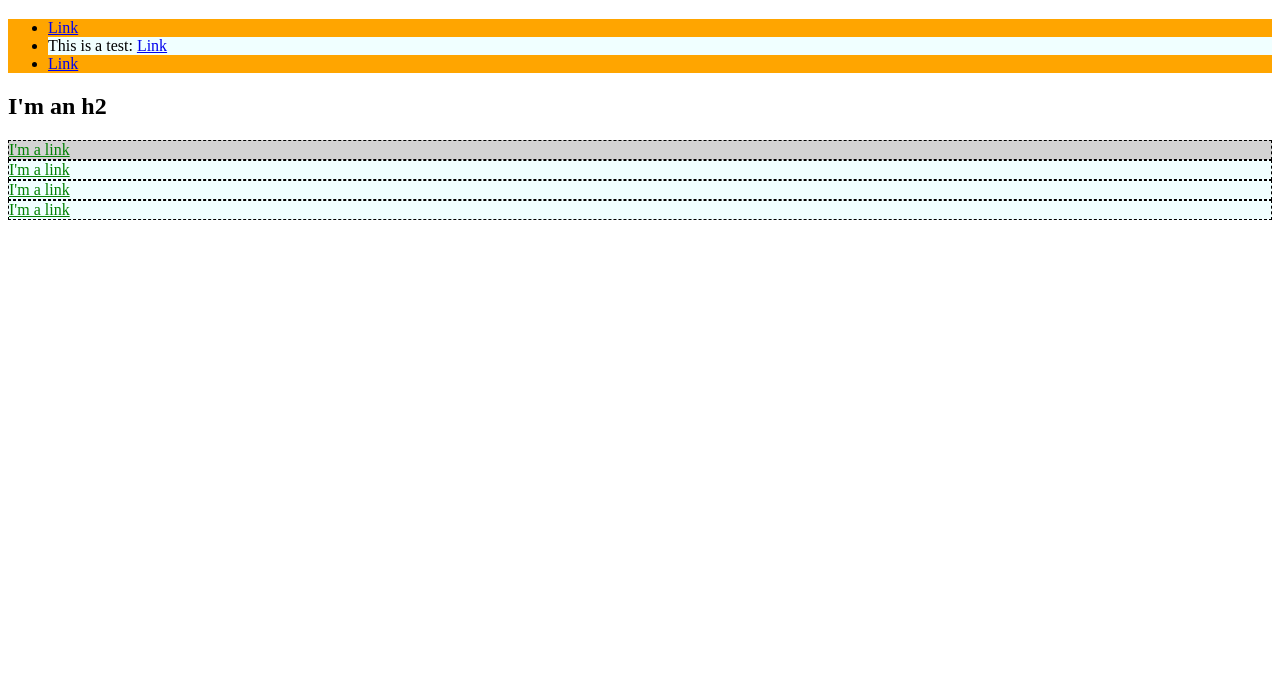
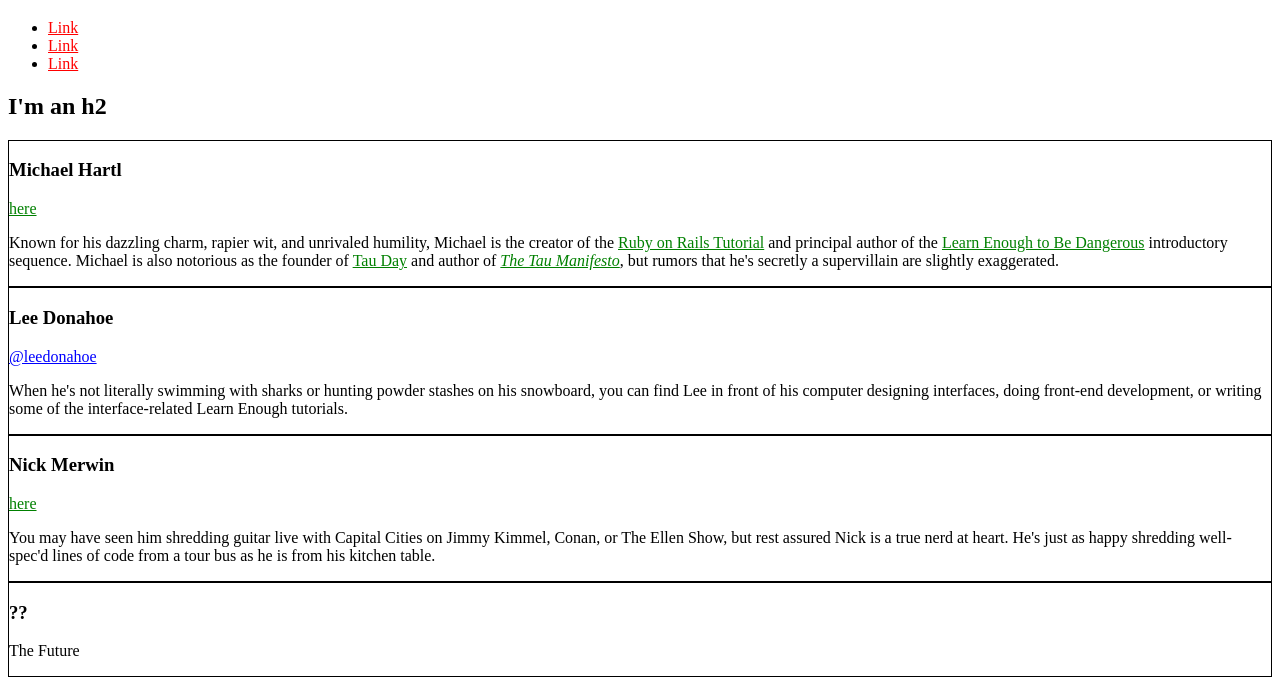
Before and after one commit to themartinicat/wigdt.github.io, a plain HTML site: page index.html in a window 1280 px wide. Shown: the part 61-756 px from the top of the page. Drawn offline with Linux system fonts and the light colour scheme.

Commit message:
Getting ready for next step

```diff
--- a/index.html
+++ b/index.html
@@ -4,50 +4,75 @@
     <title>Test Page: Don't Panic</title>
     <meta charset="utf-8">
     <style>
-
-      #important {
-        background: orange;
-  	  }
-  	  .hilited {
-  	  	background: azure;
-  	  	}
-      #exec-bio {
-        background: lightgrey;
-        }
+      a {
+        color: red;
+      }
       .bio-box {
-        border: 1px dashed black;
+        border: 1px solid black;
       }
       .bio-box a {
-      	color: green;
-      	}
+        color: green;
+      }
+      a.social-link {
+        color:blue;
+      }
     </style>
-
   </head>
   <body>
     <h1>I'm an h1</h1>
-    <ul id="important">
+    <ul>
       <li>
-        <a href="http://example.com/" ">Link</a>
-      </li>
-      <li class="hilited">This is a test:
-        <a href="http://example.com/" ">Link</a>
+        <a href="http://example.com/">Link</a>
       </li>
       <li>
-        <a href="http://example.com/" ">Link</a>
+        <a href="http://example.com/">Link</a>
+      </li>
+      <li>
+        <a href="http://example.com/">Link</a>
       </li>
     </ul>
     <h2>I'm an h2</h2>
-    <div id="exec-bio" class="bio-box hilited">
-      <a href="http://example.com/" ">I'm a link</a>
+    <div class="bio-box">
+      <h3>Michael Hartl</h3>
+      <a href="http://twitter.com/mhartl">here</a>
+      <p>
+        Known for his dazzling charm, rapier wit, and unrivaled humility,
+        Michael is the creator of the
+        <a href="http://railstutorial.org/">Ruby on Rails
+        Tutorial</a> and principal author of the
+        <a href="https://learnenough.com/">
+        Learn Enough to Be Dangerous</a> introductory sequence. Michael
+        is also notorious as the founder of
+        <a href="http://tauday.com/">Tau Day</a> and author of
+        <a href="http://tauday.com/tau-manifesto"><em>The Tau
+        Manifesto</em></a>, but rumors that he's secretly a supervillain
+        are slightly exaggerated.
+      </p>
     </div>
-    <div  class="bio-box hilited">
-      <a href="http://example.com/" ">I'm a link</a>
+    <div class="bio-box">
+      <h3>Lee Donahoe</h3>
+      <a href="https://twitter.com/leedonahoe" class="social-link">@leedonahoe</a>
+      <p>
+        When he's not literally swimming with sharks or hunting powder stashes on
+        his snowboard, you can find Lee in front of his computer designing
+        interfaces, doing front-end development, or writing some of the
+        interface-related Learn Enough tutorials.
+      </p>
     </div>
-    <div  class="bio-box hilited">
-      <a href="http://example.com/" ">I'm a link</a>
+    <div class="bio-box">
+      <h3>Nick Merwin</h3>
+      <a href="https://twitter.com/nickmerwin">here</a>
+      <p>
+        You may have seen him shredding guitar live with Capital Cities on Jimmy
+        Kimmel, Conan, or The Ellen Show, but rest assured Nick is a true nerd at
+        heart. He's just as happy shredding well-spec'd lines of code from a tour
+        bus as he is from his kitchen table.
+      </p>
     </div>
-    <div  class="bio-box hilited">
-      <a href="http://example.com/" ">I'm a link</a>
+    <div class="bio-box">
+      <h3>??</h3>
+      <p>
+        The Future
+      </p>
     </div>
   </body>
-</html>
```
